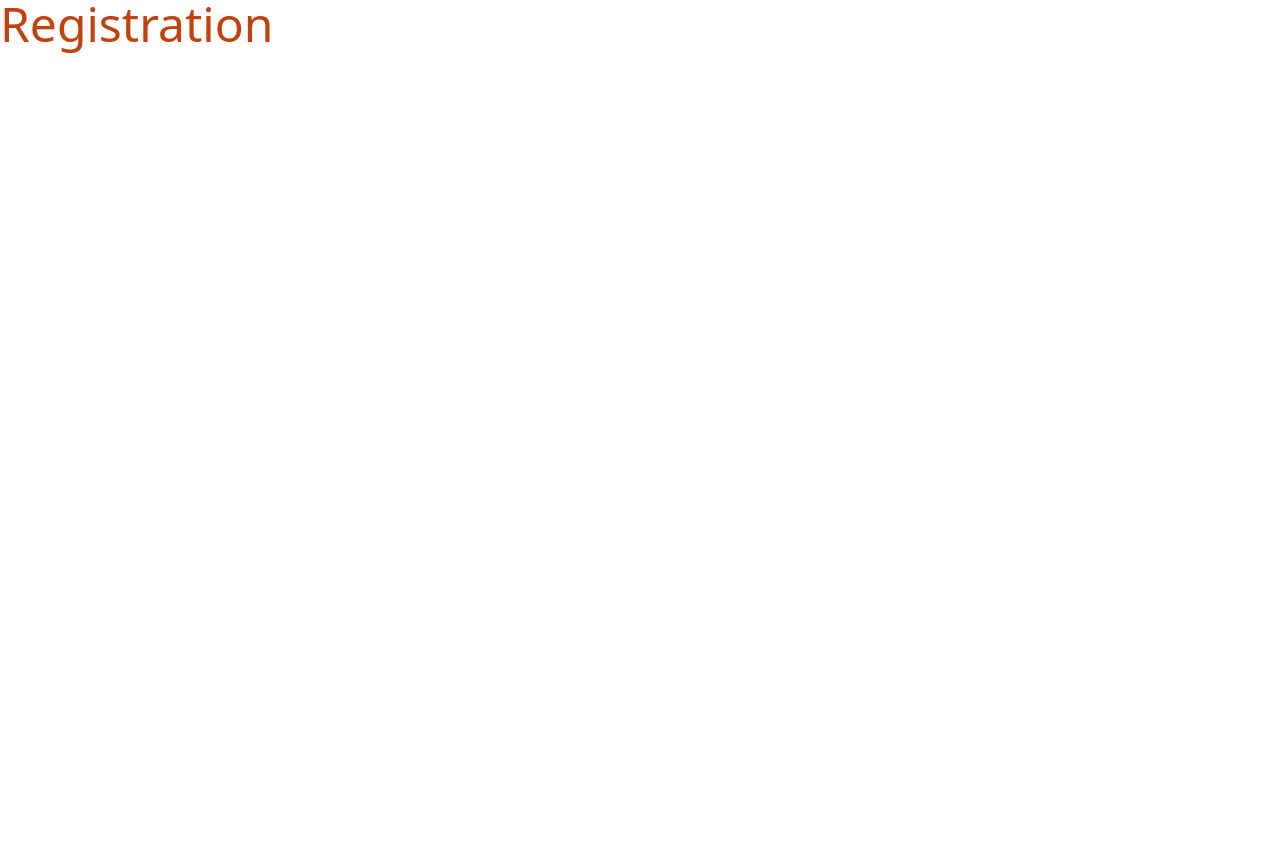
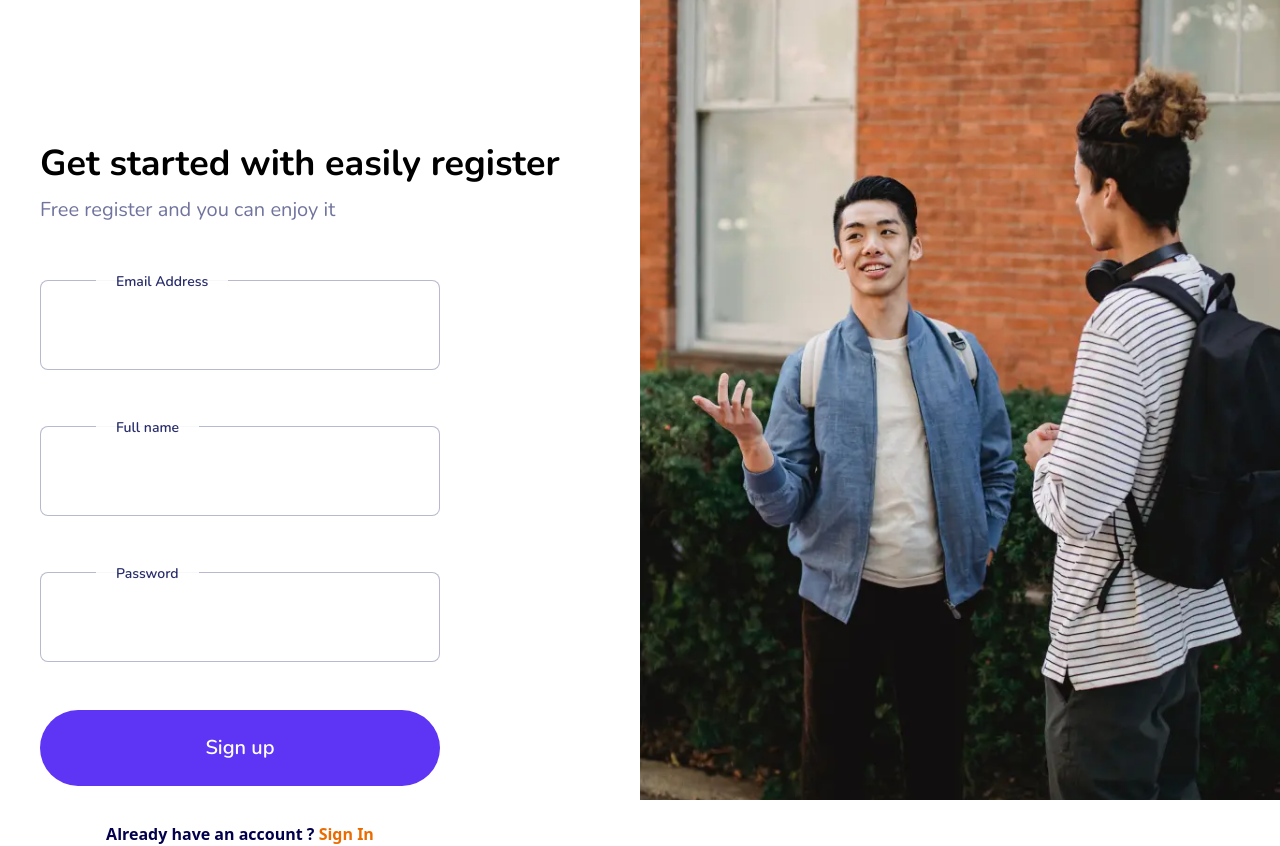
Before and after one commit to sujan-ah/new-chatting-app, a React (Create React App) app: page /registration in a window 1280 px wide. Before the commit the page ends 800 px from the top, so only its background shows below. Built offline with nearby package versions, Linux system fonts and the light colour scheme.

Commit message:
registration part done

```diff
--- a/public/index.html
+++ b/public/index.html
@@ -24,6 +24,12 @@
       work correctly both with client-side routing and a non-root public URL.
       Learn how to configure a non-root public URL by running `npm run build`.
     -->
+    <link rel="preconnect" href="https://fonts.googleapis.com" />
+    <link rel="preconnect" href="https://fonts.gstatic.com" crossorigin />
+    <link
+      href="https://fonts.googleapis.com/css2?family=Manrope:wght@200;300;400;500;600;700;800&family=Nunito+Sans:wght@200;300;400;600&family=Nunito:wght@200;300;400;500;600;700;800&display=swap"
+      rel="stylesheet"
+    />
     <title>React App</title>
   </head>
   <body>
--- a/src/page/registration/index.js
+++ b/src/page/registration/index.js
@@ -1,7 +1,75 @@
 import React from "react";
+import { Link } from "react-router-dom";
 
 const Registration = () => {
-  return <h1 className="text-5xl text-orange-700">Registration</h1>;
+  return (
+    <div>
+      <div className="flex">
+        <div className="w-1/2 flex flex-col items-end mt-36">
+          <div className="w-[600px]">
+            <h2 className="font-nunito font-bold text-4xl mr-[69px]">
+              Get started with easily register
+            </h2>
+            <p className="font-nunito font-regular text-xl mt-3 text-purpal opacity-60">
+              Free register and you can enjoy it
+            </p>
+
+            <div className="w-2/3">
+              <div className="relative mt-14">
+                <input
+                  className="border border-solid border-purpal rounded-lg w-full px-14 py-7 border-opacity-30 font-nunito font-semibold text-2xl"
+                  type="email"
+                />
+                <p className="font-nunito font-semibold text-sm text-purpal absolute top-[-8px] left-14 bg-white px-5 opacity-90">
+                  Email Address
+                </p>
+              </div>
+              <div className="relative mt-14">
+                <input
+                  className="border border-solid border-purpal rounded-lg w-full px-14 py-7 border-opacity-30 font-nunito font-semibold text-2xl"
+                  type="text"
+                />
+                <p className="font-nunito font-semibold text-sm text-purpal absolute top-[-8px] left-14 bg-white px-5 opacity-90">
+                  Full name
+                </p>
+              </div>
+              <div className="relative mt-14">
+                <input
+                  className="border border-solid border-purpal rounded-lg w-full px-14 py-7 border-opacity-30 font-nunito font-semibold text-2xl"
+                  type="password"
+                />
+                <p className="font-nunito font-semibold text-sm text-purpal absolute top-[-8px] left-14 bg-white px-5 opacity-90">
+                  Password
+                </p>
+              </div>
+              <button className="w-full h-auto bg-primary p-6 rounded-full mt-12">
+                <Link
+                  to="/login"
+                  className="font-nunito font-semibold text-white text-xl"
+                >
+                  Sign up
+                </Link>
+              </button>
+              <p className=" font-semibold text-center mt-9 text-blue">
+                Already have an account ?
+                <span className="text-[#EA6C00] font-bold"> Sign In</span>
+              </p>
+            </div>
+          </div>
+        </div>
+
+        <div className="w-1/2">
+          <picture>
+            <img
+              className="h-screen w-full object-cover"
+              src="/images/registratiomimg.webp"
+              loading="lazy"
+            />
+          </picture>
+        </div>
+      </div>
+    </div>
+  );
 };
 
 export default Registration;
--- a/tailwind.config.js
+++ b/tailwind.config.js
@@ -2,7 +2,16 @@
 module.exports = {
   content: ["./src/**/*.{js,jsx,ts,tsx}"],
   theme: {
-    extend: {},
+    extend: {
+      fontFamily: {
+        nunito: ["Nunito", "sans-serif"],
+      },
+      colors: {
+        purpal: "#11175D",
+        primary: "#5F35F5",
+        blue: "#03014C",
+      },
+    },
   },
   plugins: [],
 };
```
Also changed, not shown: public/images/registratiomimg.webp (added).
